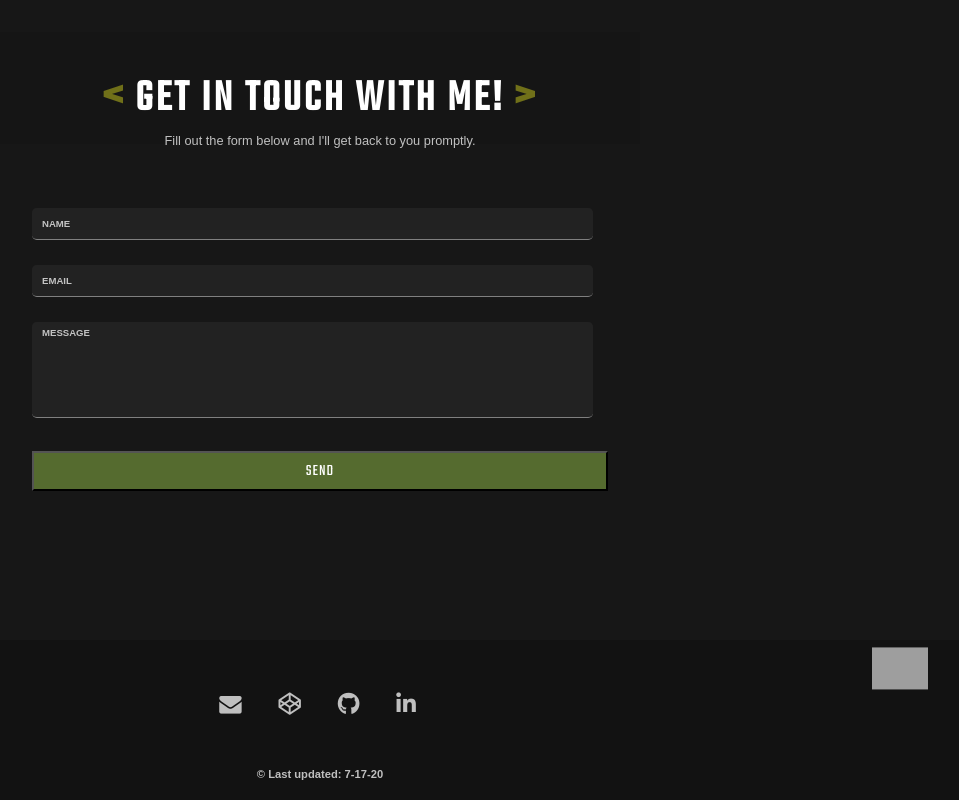
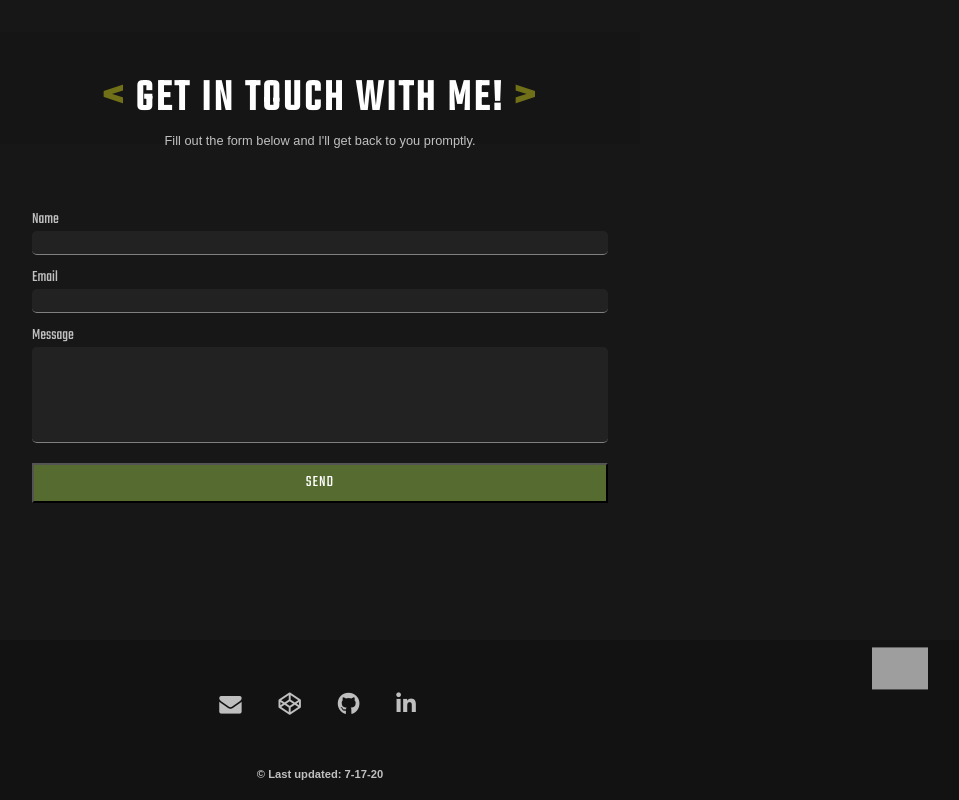
Before and after one commit to alonsocastilleja/Portfolio-, a React (Create React App) app: page / in a window 1280 px wide. Shown: the part 3232-4032 px from the top of the page, without its empty margins (320-1279 px from the left). Built offline with nearby package versions, Linux system fonts and the light colour scheme; grey boxes are pictures that could not be loaded.

Commit message:
Bumped up accessibility up to 97%

```diff
--- a/src/Components/Contact/Contact.jsx
+++ b/src/Components/Contact/Contact.jsx
@@ -11,14 +11,17 @@ const Contact = () => {
                     </div>
                     <div className="contact__container">
                         <form name="htmlform" method="post" action="https://formsubmit.co/castilleja.alonso@gmail.com">
-                            <label for="full name">
-                                <input type="text" name="first_name" placeholder="NAME" required></input>
+                            <label htmlFor="full name">
+                                Name
+                                <input type="text" name="first_name" required></input>
                             </label>
-                            <label for="email address">
-                                <input  type="email" name="email" placeholder="EMAIL" required></input>
+                            <label htmlFor="email address">
+                                Email
+                                <input  type="email" name="email" required></input>
                             </label>
-                            <label for="comments or questions">
-                                <textarea name="comments" placeholder="MESSAGE" required ></textarea>
+                            <label htmlFor="comments or questions">
+                                Message
+                                <textarea name="comments" required ></textarea>
                             </label>
                             <button name="send" type="submit" className="contact__submit-btn">SEND</button>
                         </form>
--- a/src/Components/Contact/contact.css
+++ b/src/Components/Contact/contact.css
@@ -24,6 +24,10 @@
     color: #FFF;
     text-transform: uppercase;
 }
+label {
+    color: rgba(255, 255, 255, 0.733);
+    text-align: center;
+}
 textarea::placeholder,
 input::placeholder {
     color: rgb(196, 196, 196);
@@ -44,15 +48,15 @@ input::placeholder {
 #contact .contact__container form input,
 #contact .contact__container form textarea {
     font-family: Arial, Helvetica, sans-serif;
-	width:97.4%;
-	height:2rem;
+	width: 100%;
+	height:1.5rem;
 	padding:5px 10px;
-	font-size: 0.6rem;
+	font-size: 0.75rem;
     color: rgba(209, 205, 205, 0.897);
     font-weight: bold;
     border: none;
     border-bottom: thin solid gray;
-    margin-bottom:25px;
+    margin-bottom:0.7rem;
     border-radius: 0.3rem;
     background: #222222;
 }
@@ -64,6 +68,8 @@ input::placeholder {
 #contact .contact__container form input:focus,
 #contact .contact__container form textarea:focus {
     color:#FFF;
+    outline: none;
+    background: #484848;
 }
 
 #contact .contact__container form textarea {
--- a/src/Components/Utilities/Footer/Footer.jsx
+++ b/src/Components/Utilities/Footer/Footer.jsx
@@ -7,10 +7,10 @@ const Footer = (props) => {
             <div>
                    <footer className="footer">
                         <ul className="footer__links">
-                            <a href="mailTo:castilleja.alonso@gmail.com"><i className="fa fa-envelope"></i></a>
-                            <a href={'/'}><i className="fa fa-codepen"></i></a>
-                            <a href={'https://github.com/alonsocastilleja'} rel="noopener noreferrer" target="_blank"><i className="fa fa-github"></i></a>
-                            <a href={'https://www.linkedin.com/in/alonso-castilleja-nino-aa3924137/'} rel="noopener noreferrer" target="_blank"><i className="fa fa-linkedin"></i></a>
+                            <a aria-label="email" href="mailTo:castilleja.alonso@gmail.com"><i className="fa fa-envelope"></i></a>
+                            <a aria-label="codepen" href={'https://codepen.io/ACasNin'}><i className="fa fa-codepen"></i></a>
+                            <a aria-label="github" href={'https://github.com/alonsocastilleja'} rel="noopener noreferrer" target="_blank"><i className="fa fa-github"></i></a>
+                            <a aria-label="linkedin" href={'https://www.linkedin.com/in/alonso-castilleja-nino-aa3924137/'} rel="noopener noreferrer" target="_blank"><i className="fa fa-linkedin"></i></a>
                         </ul>
                         <h3 className="footer__updateDay">&copy; Last updated: 7-17-20</h3>
                         <Arrow down={props.up} arrow={props.arrow} farRight={true}/>
--- a/src/Components/Utilities/Sidebar.jsx
+++ b/src/Components/Utilities/Sidebar.jsx
@@ -7,10 +7,10 @@ class Sidebar extends Component {
             <div>
                    <aside className="social-media">
                         <ul className="social-media__links">
-                            <a alt="email icon" href="mailTo:castilleja.alonso@gmail.com"><i className="fa fa-envelope"></i></a>
-                            <a alt="codepen icon" href={'https://codepen.io/ACasNin'} rel='noopener noreferrer' target="_blank"><i className="fa fa-codepen"></i></a>
-                            <a alt="github icon" href={'https://github.com/alonsocastilleja'} rel="noopener noreferrer" target="_blank"><i className="fa fa-github"></i></a>
-                            <a alt="linkedin icon" href={'https://www.linkedin.com/in/alonso-castilleja-nino-aa3924137/'} rel="noopener noreferrer" target="_blank"><i className="fa fa-linkedin"></i></a>
+                            <a aria-label="email" alt="email icon" href="mailTo:castilleja.alonso@gmail.com"><i className="fa fa-envelope"></i></a>
+                            <a aria-label="codepen" alt="codepen icon" href={'https://codepen.io/ACasNin'} rel='noopener noreferrer' target="_blank"><i className="fa fa-codepen"></i></a>
+                            <a aria-label="github" alt="github icon" href={'https://github.com/alonsocastilleja'} rel="noopener noreferrer" target="_blank"><i className="fa fa-github"></i></a>
+                            <a aria-label="linkedin" alt="linkedin icon" href={'https://www.linkedin.com/in/alonso-castilleja-nino-aa3924137/'} rel="noopener noreferrer" target="_blank"><i className="fa fa-linkedin"></i></a>
                         </ul>
                     </aside>
             </div>
```
